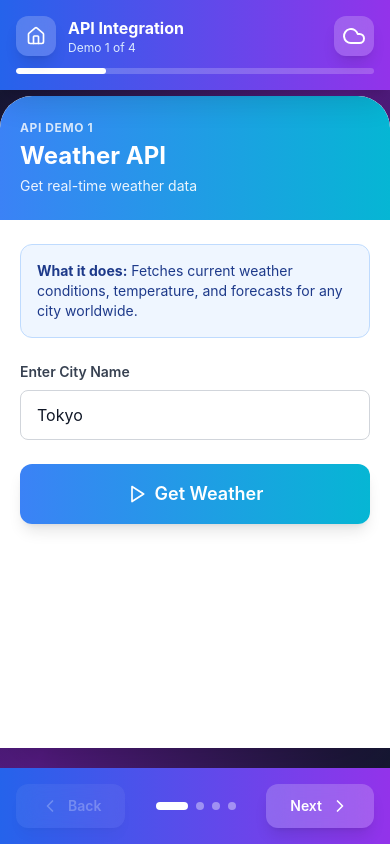
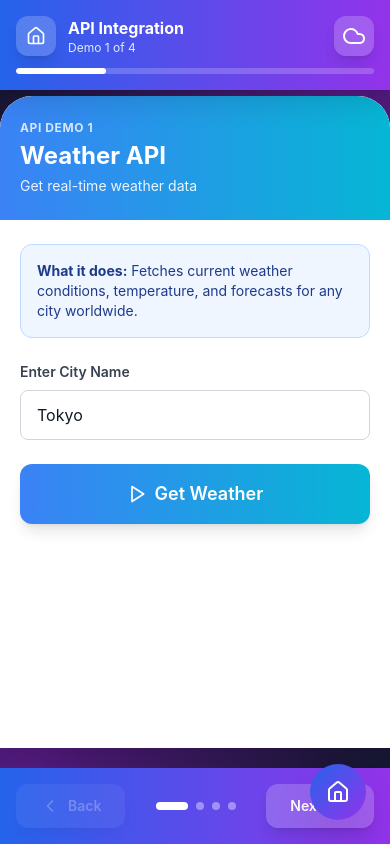
Before and after one commit to vjeai09/agenticai-demo, a React (Vite) app in the folder agentic-demo-frontend/: page / in a window 390 px wide. Both pictures are taken after a click on the button 36 px from the left and 36 px from the top of the page. Shown: the top 844 px of the page. Built offline with nearby package versions, Linux system fonts and the light colour scheme.

Commit message:
Add floating home button on mobile UI for all demos

```diff
--- a/agentic-demo-frontend/src/components/APIDemo.jsx
+++ b/agentic-demo-frontend/src/components/APIDemo.jsx
@@ -746,6 +746,15 @@ export default function APIDemo({ setActiveTab }) {
           <ChevronRight className="w-5 h-5" />
         </button>
       </div>
+
+      {/* Floating Home Button */}
+      <button
+        onClick={() => setActiveTab('journey')}
+        className="md:hidden fixed bottom-6 right-6 z-50 w-14 h-14 bg-gradient-to-br from-blue-600 to-purple-600 rounded-full shadow-2xl flex items-center justify-center hover:scale-110 active:scale-95 transition-transform"
+        aria-label="Back to Journey"
+      >
+        <Home className="w-6 h-6 text-white" />
+      </button>
     </div>
   )
 }
--- a/agentic-demo-frontend/src/components/MCPDemo.jsx
+++ b/agentic-demo-frontend/src/components/MCPDemo.jsx
@@ -527,6 +527,15 @@ export default function MCPDemo({ setActiveTab }) {
           Next<ChevronRight className="w-5 h-5" />
         </button>
       </div>
+
+      {/* Floating Home Button */}
+      <button
+        onClick={() => setActiveTab('journey')}
+        className="md:hidden fixed bottom-6 right-6 z-50 w-14 h-14 bg-gradient-to-br from-orange-600 to-red-600 rounded-full shadow-2xl flex items-center justify-center hover:scale-110 active:scale-95 transition-transform"
+        aria-label="Back to Journey"
+      >
+        <Home className="w-6 h-6 text-white" />
+      </button>
     </div>
   )
 }
--- a/agentic-demo-frontend/src/components/RAGDemo.jsx
+++ b/agentic-demo-frontend/src/components/RAGDemo.jsx
@@ -250,6 +250,15 @@ export default function RAGDemo({ setActiveTab }) {
           Next<ChevronRight className="w-5 h-5" />
         </button>
       </div>
+
+      {/* Floating Home Button */}
+      <button
+        onClick={() => setActiveTab('journey')}
+        className="md:hidden fixed bottom-6 right-6 z-50 w-14 h-14 bg-gradient-to-br from-purple-600 to-blue-600 rounded-full shadow-2xl flex items-center justify-center hover:scale-110 active:scale-95 transition-transform"
+        aria-label="Back to Journey"
+      >
+        <Home className="w-6 h-6 text-white" />
+      </button>
     </div>
   )
 }
```
